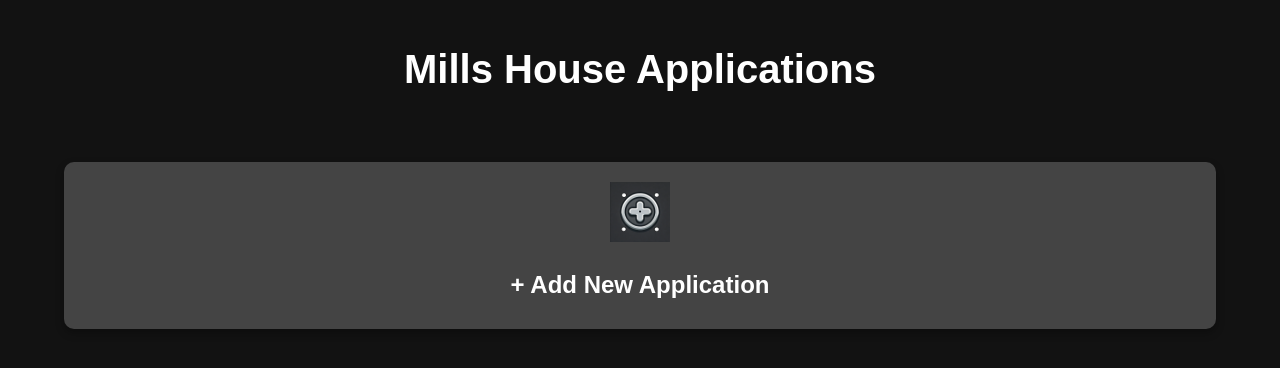
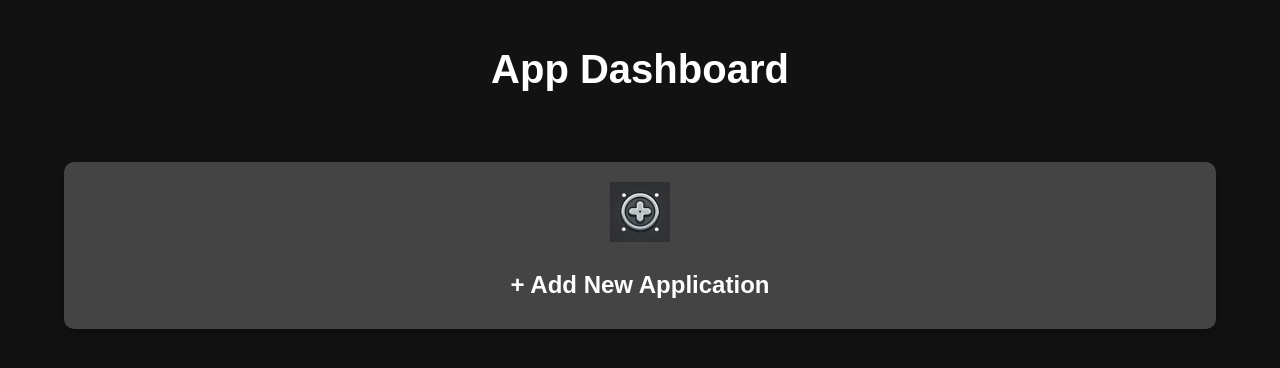
Before and after one commit to TMills343/app_dashboard, a Flask app: page / in a window 1280 px wide. Shown: the top 368 px of the page. Run offline with Flask 3, Linux system fonts and the light colour scheme; a database or web service that is not in the repository returns one stand-in record (values such as "Sample title"); data that the repository does not hold is empty.

Commit message:
added things

```diff
--- a/app.py
+++ b/app.py
@@ -30,7 +30,9 @@ collection = db["app_details"]
 
 @app.route("/")
 def home():
-    return render_template("index.html")
+    # Dashboard title configurable via env var; fallback keeps existing default
+    title = os.getenv('DASHBOARD_TITLE', 'App Dashboard')
+    return render_template("index.html", dashboard_title=title)
 
 
 @app.route("/get_apps", methods=["GET"])
--- a/docker-compose.yml
+++ b/docker-compose.yml
@@ -13,4 +13,7 @@ services:
       - FLASK_RUN_HOST=0.0.0.0
       - FLASK_ENV=development
       - MONGO_URI=${MONGO_URI}  # Make sure this is set correctly, either in your environment or Portainer
+      - ADMIN_PASSWORD=${ADMIN_PASSWORD}
+      - SECRET_KEY=${SECRET_KEY}
+      - DASHBOARD_TITLE=${DASHBOARD_TITLE}
     restart: always  # Ensure the service restarts if it goes down
--- a/templates/index.html
+++ b/templates/index.html
@@ -3,13 +3,13 @@
 <head>
     <meta charset="UTF-8">
     <meta name="viewport" content="width=device-width, initial-scale=1.0">
-    <title>Mills House Applications</title>
+    <title>{{ dashboard_title }}</title>
     <link rel="icon" href="/static/images/M.webp" type="image/x-icon">
     <link rel="stylesheet" href="static/css/styles.css">
 </head>
 <body>
     <div class="dashboard-container">
-        <h1>Mills House Applications</h1>
+        <h1>{{ dashboard_title }}</h1>
 
         <!-- Tiles Container -->
         <div class="tiles-container" id="tiles-container"></div>
```
Also changed, not shown: README.md.
